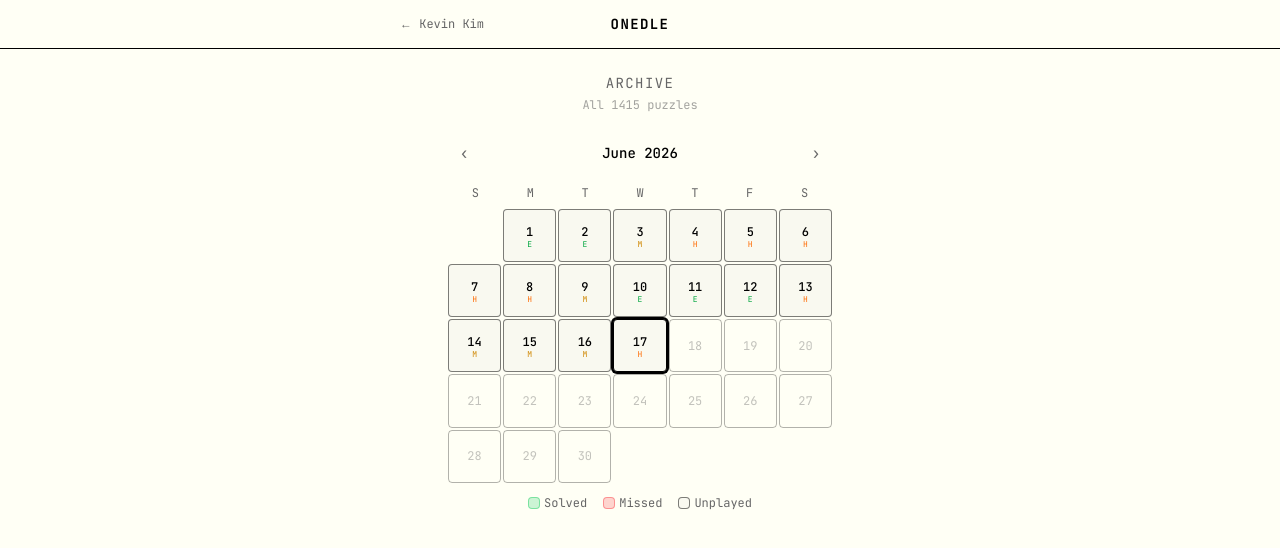
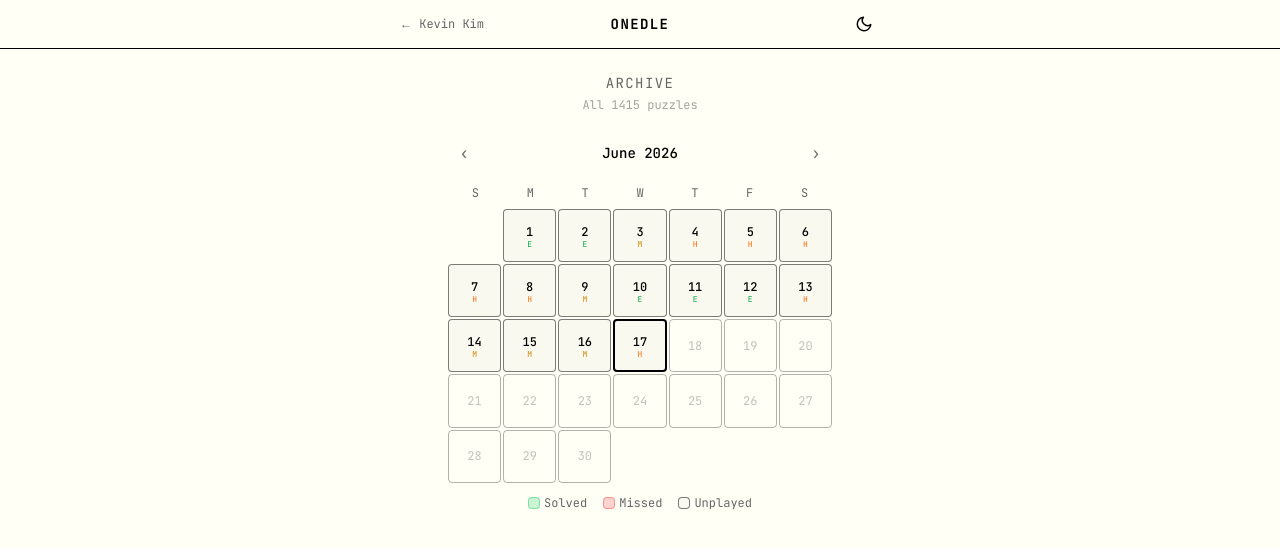
Before and after one commit to kev-kim/portfolio, a Next.js app: page /onedle/archive in a window 1280 px wide. Shown: the top 548 px of the page. Built offline with nearby package versions, Linux system fonts and the light colour scheme.

Commit message:
ONEDLE: fix calendar UI bug and add darkmode toggle

```diff
--- a/app/onedle/layout.tsx
+++ b/app/onedle/layout.tsx
@@ -1,5 +1,6 @@
 import Link from "next/link";
 import type { Metadata } from "next";
+import { ThemeToggle } from "@/components/ThemeToggle";
 
 export const metadata: Metadata = {
   title: { default: "Onedle", template: "%s — Onedle" },
@@ -24,14 +25,9 @@ export default function OnedleLayout({ children }: { children: React.ReactNode }
           >
             Onedle
           </Link>
-          {/* Archive link — reserved for implementation blog post */}
-          {/* <Link
-            href="/onedle/archive"
-            className="font-mono text-xs text-muted hover:text-text transition-colors text-right"
-          >
-            Archive
-          </Link> */}
-          <span />
+          <div className="flex justify-end">
+            <ThemeToggle />
+          </div>
         </div>
       </header>
 
--- a/components/onedle/CalendarView.tsx
+++ b/components/onedle/CalendarView.tsx
@@ -146,7 +146,7 @@ export function CalendarView({ puzzles, completedPuzzles, initialMonth }: Props)
             <Link
               key={i}
               href={`/onedle/${puzzle.id}`}
-              className={`aspect-square flex flex-col items-center justify-center rounded border transition-all hover:scale-105 ${bg} ${isToday ? "ring-2 ring-accent" : "border-border/50"}`}
+              className={`aspect-square flex flex-col items-center justify-center rounded transition-all hover:scale-105 ${bg} ${isToday ? "border-2 border-accent" : "border border-border/50"}`}
               title={`Puzzle #${puzzle.id} — ${puzzle.difficultyTier}`}
             >
               <span className={`text-xs font-mono font-medium ${textColor}`}>{day}</span>
```
